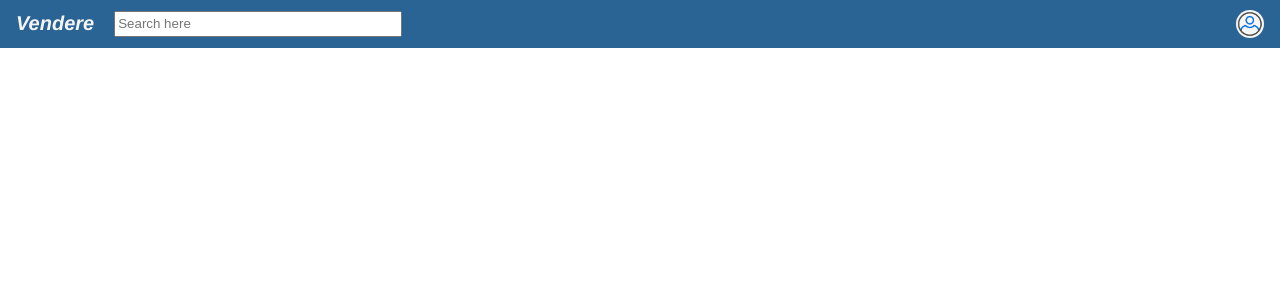
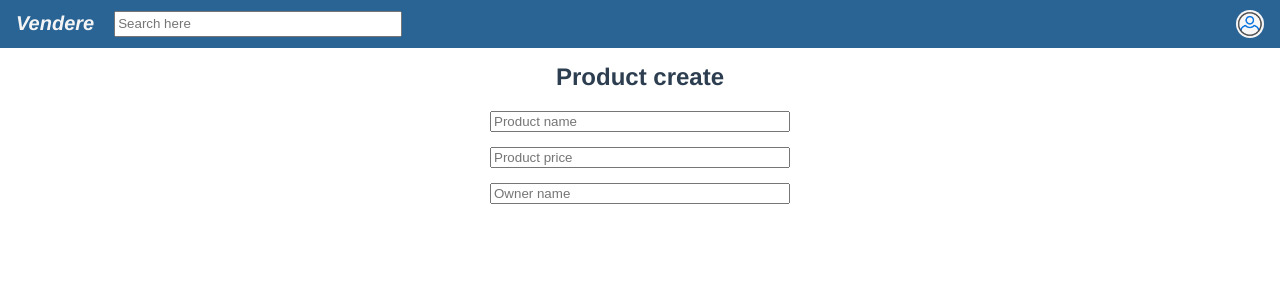
Before and after one commit to developeers/vendere, a Vue app: page /product/create in a window 1280 px wide. Before the commit this address had no page. Shown: the top 300 px of the page. Built offline with nearby package versions, Linux system fonts and the light colour scheme.

Commit message:
Create ProductCreate page

```diff
--- a/src/components/product/ProductCard.vue
+++ b/src/components/product/ProductCard.vue
@@ -30,6 +30,7 @@ export default defineComponent({
     max-width: 300px;
     border: 1px solid #b8b8b8;
     border-radius: 5px;
+    margin: 0 auto;
 }
 img {
     width: 95%;
--- a/src/router/index.ts
+++ b/src/router/index.ts
@@ -8,13 +8,10 @@ const routes: Array<RouteRecordRaw> = [
     component: HomeView
   },
   {
-    path: '/about',
-    name: 'about',
-    // route level code-splitting
-    // this generates a separate chunk (about.[hash].js) for this route
-    // which is lazy-loaded when the route is visited.
-    component: () => import(/* webpackChunkName: "about" */ '../views/AboutView.vue')
-  }
+    path: '/product/create',
+    name: 'ProductCreate',
+    component: () => import(/* webpackChunkName: "about" */ '@/views/products/ProductCreate.vue')
+  },
 ]
 
 const router = createRouter({
--- a/src/views/AboutView.vue
+++ /dev/null
@@ -1,5 +0,0 @@
-<template>
-  <div class="about">
-    <h1>This is an about page</h1>
-  </div>
-</template>
--- /dev/null
+++ b/src/views/products/ProductCreate.vue
@@ -0,0 +1,20 @@
+<template>
+    <h2>Product create</h2>
+    <div class="create-product-form">
+        <input type="text" id="product-name" name="product-name" placeholder="Product name">
+        <input type="text" id="product-price" name="product-price" placeholder="Product price">
+        <input type="text" id="owner-name" name="owner-name" placeholder="Owner name">
+    </div>
+</template>
+
+<style scoped>
+.create-product-form {
+    display: flex;
+    flex-direction: column;
+    gap: 15px;
+    width: 40vw;
+    max-width: 300px;
+    margin: 0 auto;
+    margin-top: 20px;
+}
+</style>
```
